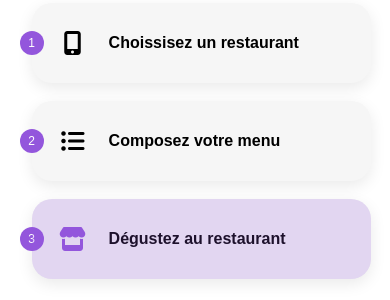
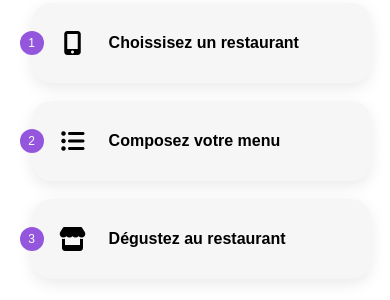
Before and after one commit to wfarre/P3_ohmyfood, a website: page public/index.html in a window 390 px wide. Shown: the part 544-844 px from the top of the page. Drawn offline with Linux system fonts and the light colour scheme; a web font is replaced by a local one.

Commit message:
complete mobile version

```diff
--- a/sass/main.scss
+++ b/sass/main.scss
@@ -22,33 +22,3 @@ body {
     font-size: 16px;
     font-family: $main-font;
 }
-
-
-
-
-
-
-
-
-
-
-
-
-
-.active {
-    position: relative;
-
-    .icon{
-        color: $primary-color;
-    }
-
-    &::before {
-        content: " ";
-        @include box-sizing(100%,100%, 20px, absolute);
-        left: 0;
-        top: 0;
-        background-color: $primary-color;
-        opacity: 0.2;
-        z-index: 1;
-    }
-}
```
Also changed, not shown: public/css/styles.css, 1 other file.
